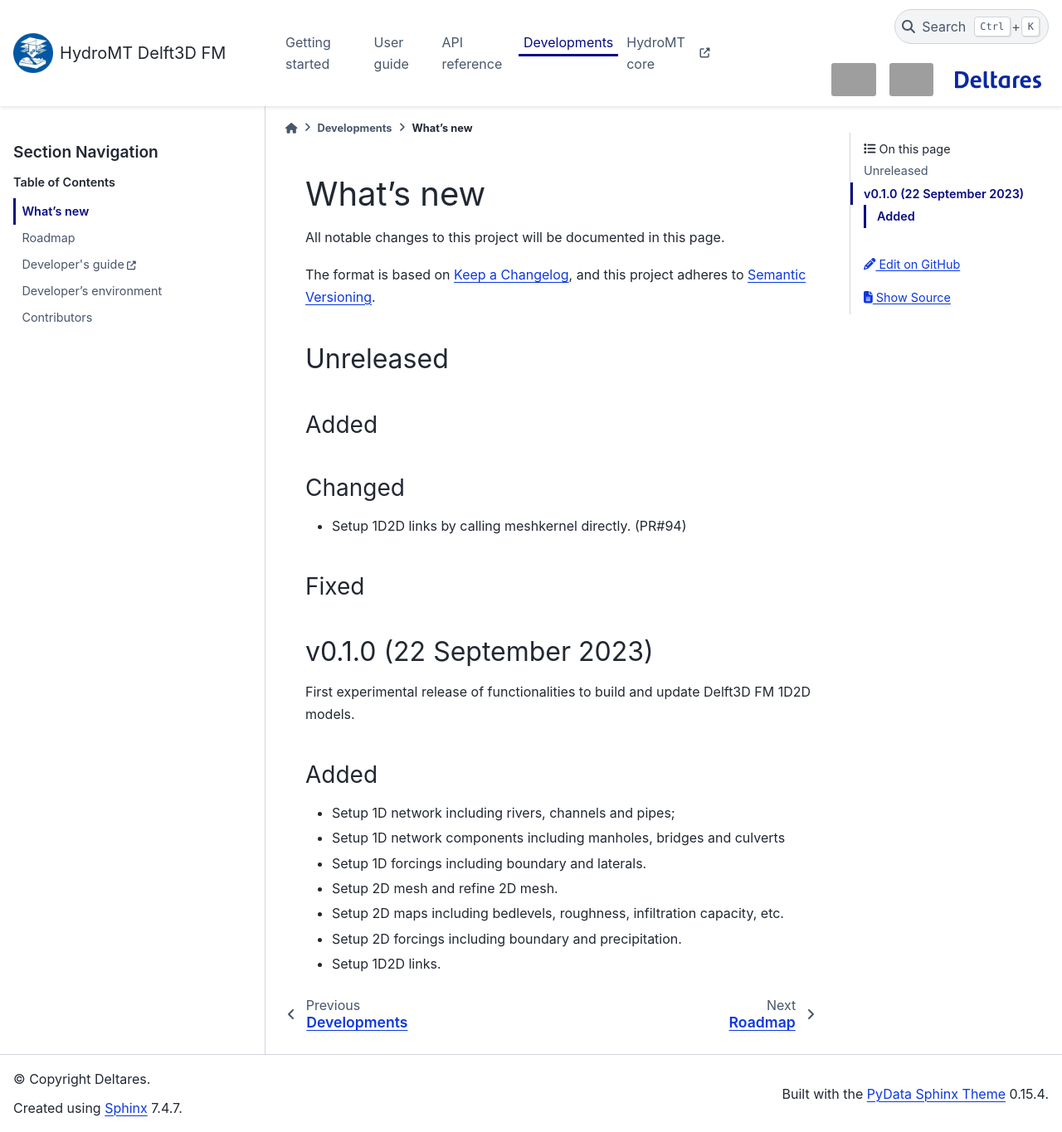
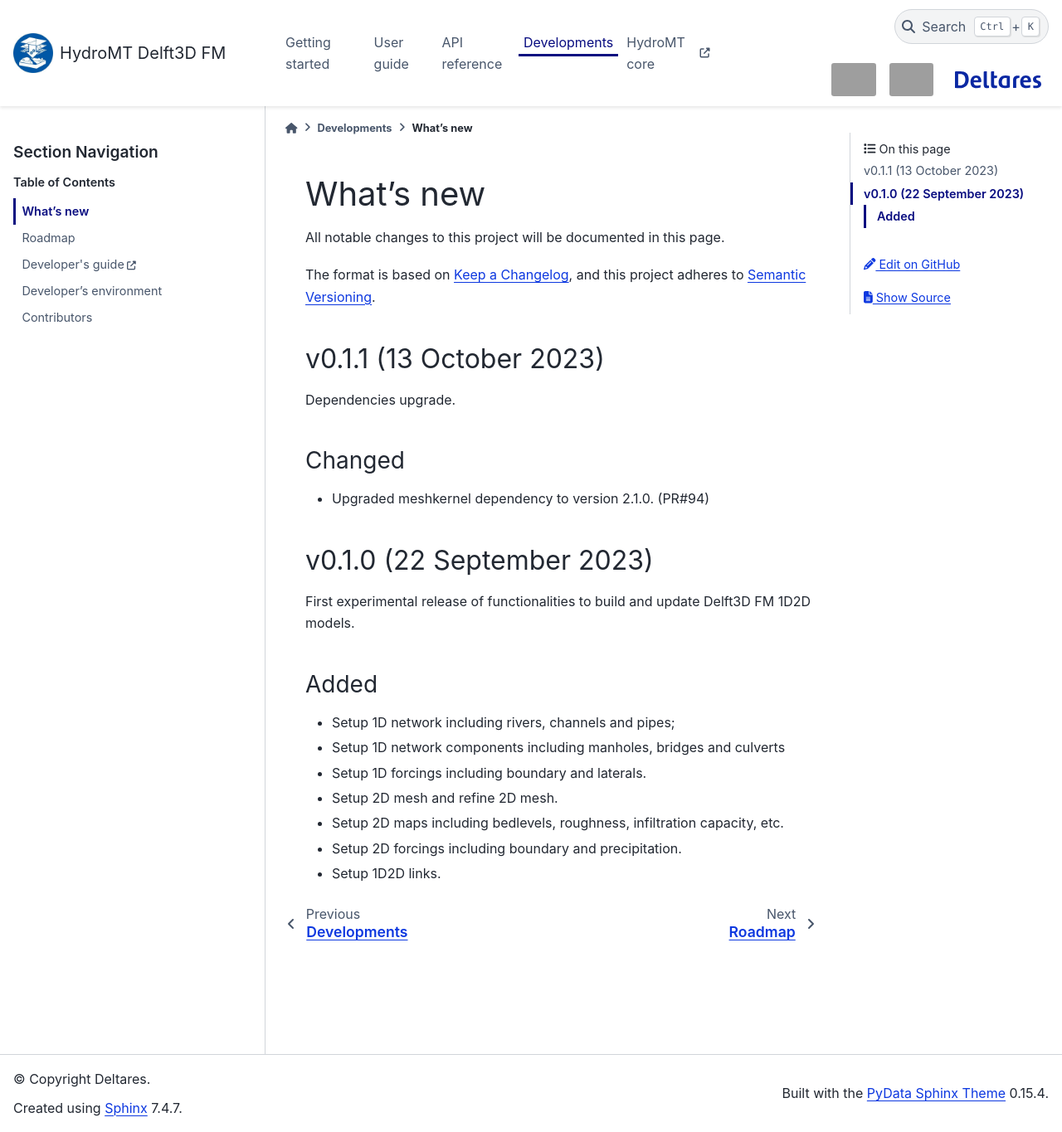
Before and after one commit to Deltares/hydromt_delft3dfm, a Sphinx documentation site: the page built from docs/changelog.rst, in a window 1280 px wide and 1365 px high. Shown: the whole window at 83% size. Built offline with Sphinx 7.4.7 and the PyData theme 0.15.4, drawn with Linux system fonts in a browser that asks for light colours; pages that are not in the unit, such as notebooks, are missing from menus; the version number is read from the project's files by our own code; grey boxes are pictures that could not be loaded.

Commit message:
bump: version 0.1.0 -> v0.1.1

```diff
--- a/docs/changelog.rst
+++ b/docs/changelog.rst
@@ -6,18 +6,13 @@
 The format is based on `Keep a Changelog`_, and this project adheres to
 `Semantic Versioning`_.
 
-Unreleased
-==========
-
-Added
------
+v0.1.1 (13 October 2023)
+========================
+Dependencies upgrade.
 
 Changed
 -------
-- Setup 1D2D links by calling meshkernel directly. (PR#94)
-
-Fixed
------
+- Upgraded meshkernel dependency to version 2.1.0. (PR#94)
 
 v0.1.0 (22 September 2023)
 ==========================
--- a/hydromt_delft3dfm/__init__.py
+++ b/hydromt_delft3dfm/__init__.py
@@ -2,7 +2,7 @@
 
 from os.path import abspath, dirname, join
 
-__version__ = "0.1.1.dev"
+__version__ = "0.1.1"
 
 DATADIR = join(dirname(abspath(__file__)), "data")
 
```
